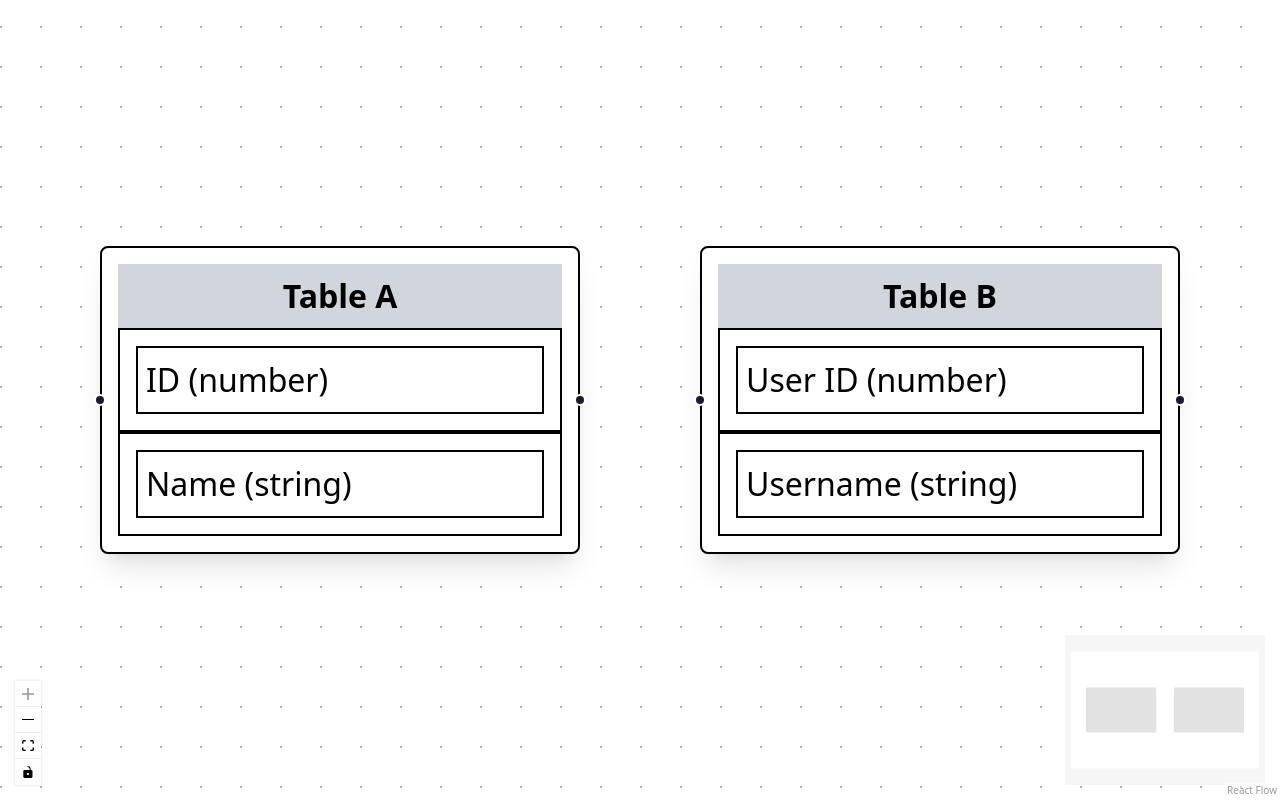
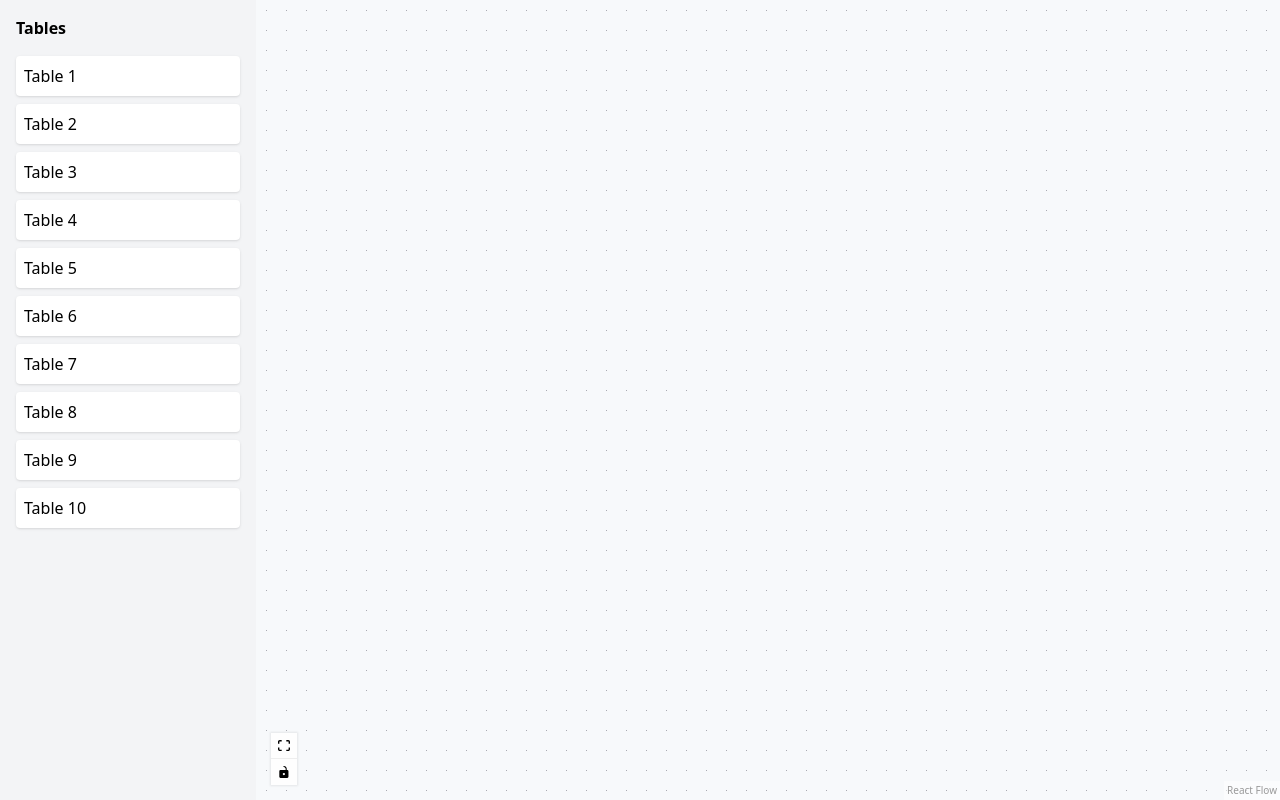
Before and after one commit to sai-public-user/saal-interview-task, a React (Vite) app: page / in a window 1280 px wide. Built offline with nearby package versions, Linux system fonts and the light colour scheme.

Commit message:
intermediate commit

```diff
--- a/package.json
+++ b/package.json
@@ -12,6 +12,7 @@
   "dependencies": {
     "@tailwindcss/vite": "^4.0.14",
     "@xyflow/react": "^12.4.4",
+    "dagre": "^0.8.5",
     "react": "^19.0.0",
     "react-dnd": "^16.0.1",
     "react-dnd-html5-backend": "^16.0.1",
--- a/src/App.jsx
+++ b/src/App.jsx
@@ -167,6 +167,72 @@ const App = () => {
     setDraggedRow({ tableId, columnId, dataType });
   };
 
+  // const handleRowDrop = (e, targetTableId, targetColumnId, targetDataType) => {
+  //   e.preventDefault();
+  //   e.stopPropagation();
+
+  //   if (!draggedRow) return;
+
+  //   // Validate data types
+  //   if (draggedRow.dataType !== targetDataType) {
+  //     alert("Data types do not match!");
+  //     return;
+  //   }
+
+  //   // Create a connection
+  //   const newEdge = {
+  //     id: `edge-${edges.length + 1}`,
+  //     source: draggedRow.tableId,
+  //     sourceHandle: `${draggedRow.tableId}-${draggedRow.columnId}-left`,
+  //     target: targetTableId,
+  //     targetHandle: `${targetTableId}-${targetColumnId}-right`,
+  //     type: "custom",
+  //   };
+
+  //   setEdges((eds) => addEdge(newEdge, eds));
+  //   setDraggedRow(null);
+  // };
+
+  // const handleConnect = (connection) => {
+  //   const sourceNode = nodes.find((node) => node.id === connection.source);
+  //   const targetNode = nodes.find((node) => node.id === connection.target);
+
+  //   const sourceColumn = sourceNode.data.columns.find(
+  //     (col) => col.column_id === connection.sourceHandle.split("-")[1]
+  //   );
+  //   const targetColumn = targetNode.data.columns.find(
+  //     (col) => col.column_id === connection.targetHandle.split("-")[1]
+  //   );
+
+  //   if (sourceColumn.column_data_type === targetColumn.column_data_type) {
+  //     const newEdge = {
+  //       ...connection,
+  //       id: `edge-${edges.length + 1}`,
+  //       label: (
+  //         <div className="flex items-center gap-1">
+  //           <span className="text-sm">=</span>
+  //           <svg
+  //             xmlns="http://www.w3.org/2000/svg"
+  //             width="16"
+  //             height="16"
+  //             viewBox="0 0 24 24"
+  //             fill="none"
+  //             stroke="currentColor"
+  //             strokeWidth="2"
+  //             strokeLinecap="round"
+  //             strokeLinejoin="round"
+  //           >
+  //             <path d="M20 6L9 17l-5-5" />
+  //           </svg>
+  //         </div>
+  //       ),
+  //     };
+  //     setEdges((eds) => addEdge(newEdge, eds));
+  //   } else {
+  //     alert("Data types do not match!");
+  //   }
+  // };
+
   const handleRowDrop = (e, targetTableId, targetColumnId, targetDataType) => {
     e.preventDefault();
     e.stopPropagation();
@@ -179,13 +245,13 @@ const App = () => {
       return;
     }
 
-    // Create a connection
+    // Create a connection (edge) at row level
     const newEdge = {
       id: `edge-${edges.length + 1}`,
       source: draggedRow.tableId,
-      sourceHandle: `${draggedRow.tableId}-${draggedRow.columnId}-left`,
+      sourceHandle: `${draggedRow.tableId}-${draggedRow.columnId}`, // Handle unique to row
       target: targetTableId,
-      targetHandle: `${targetTableId}-${targetColumnId}-right`,
+      targetHandle: `${targetTableId}-${targetColumnId}`,
       type: "custom",
     };
 
@@ -194,39 +260,29 @@ const App = () => {
   };
 
   const handleConnect = (connection) => {
-    const sourceNode = nodes.find((node) => node.id === connection.source);
-    const targetNode = nodes.find((node) => node.id === connection.target);
+    const [sourceTableId, sourceColumnId] = connection.sourceHandle.split("-");
+    const [targetTableId, targetColumnId] = connection.targetHandle.split("-");
 
-    const sourceColumn = sourceNode.data.columns.find(
-      (col) => col.column_id === connection.sourceHandle.split("-")[1]
+    const sourceNode = nodes.find((node) => node.id === sourceTableId);
+    const targetNode = nodes.find((node) => node.id === targetTableId);
+
+    const sourceColumn = sourceNode?.data.columns.find(
+      (col) => col.column_id === sourceColumnId
     );
-    const targetColumn = targetNode.data.columns.find(
-      (col) => col.column_id === connection.targetHandle.split("-")[1]
+    const targetColumn = targetNode?.data.columns.find(
+      (col) => col.column_id === targetColumnId
     );
 
-    if (sourceColumn.column_data_type === targetColumn.column_data_type) {
+    if (sourceColumn?.column_data_type === targetColumn?.column_data_type) {
       const newEdge = {
-        ...connection,
         id: `edge-${edges.length + 1}`,
-        label: (
-          <div className="flex items-center gap-1">
-            <span className="text-sm">=</span>
-            <svg
-              xmlns="http://www.w3.org/2000/svg"
-              width="16"
-              height="16"
-              viewBox="0 0 24 24"
-              fill="none"
-              stroke="currentColor"
-              strokeWidth="2"
-              strokeLinecap="round"
-              strokeLinejoin="round"
-            >
-              <path d="M20 6L9 17l-5-5" />
-            </svg>
-          </div>
-        ),
+        source: sourceTableId,
+        sourceHandle: `${sourceTableId}-${sourceColumnId}`,
+        target: targetTableId,
+        targetHandle: `${targetTableId}-${targetColumnId}`,
+        type: "custom",
       };
+
       setEdges((eds) => addEdge(newEdge, eds));
     } else {
       alert("Data types do not match!");
--- a/src/components/FlowCanvas.jsx
+++ b/src/components/FlowCanvas.jsx
@@ -1,13 +1,13 @@
 import React, { useState, useCallback } from "react";
 import {
   addEdge,
+  ReactFlow,
   Background,
   Controls,
   MiniMap,
   ReactFlowProvider,
   useEdgesState,
   useNodesState,
-  ReactFlow,
   Handle,
   Position,
 } from "@xyflow/react";
@@ -16,10 +16,10 @@ import { useDrag, useDrop } from "react-dnd";
 
 const ItemType = "ROW";
 
-const Row = ({ row, tableId, onDrop }) => {
+const RowNode = ({ id, data, onDrop }) => {
   const [{ isDragging }, drag] = useDrag({
     type: ItemType,
-    item: { ...row, tableId },
+    item: { id, ...data },
     collect: (monitor) => ({
       isDragging: monitor.isDragging(),
     }),
@@ -27,43 +27,42 @@ const Row = ({ row, tableId, onDrop }) => {
 
   const [{ isOver }, drop] = useDrop({
     accept: ItemType,
-    drop: (item) => onDrop(item, row),
+    drop: (item) => onDrop(item, { id, ...data }),
     collect: (monitor) => ({
       isOver: monitor.isOver(),
     }),
   });
 
   return (
-    <div ref={drop} className={`border p-2 ${isOver ? "bg-gray-200" : ""}`}>
-      <div ref={drag} className="cursor-pointer bg-white p-1 border">
-        {row.name} ({row.dataType})
+    <div
+      ref={drop}
+      className={`p-1 bg-white border rounded shadow-sm ${
+        isOver ? "bg-gray-200" : ""
+      }`}
+    >
+      <div
+        ref={drag}
+        className="cursor-pointer text-sm font-bold flex items-center"
+      >
+        {data.name} ({data.dataType})
+        <Handle type="source" position={Position.Right} id={id} />
+        <Handle type="target" position={Position.Left} id={id} />
       </div>
     </div>
   );
 };
 
-const TableNode = ({ data }) => {
-  const onDrop = (draggedRow, targetRow) => {
-    if (draggedRow.tableId === data.id) return; // Prevent self-connection
-    if (draggedRow.dataType !== targetRow.dataType) {
-      alert("Data types do not match!");
-      return;
-    }
-    data.onConnect(draggedRow, targetRow);
-  };
-
+const TableNode = ({ data, onDrop }) => {
   return (
     <div className="bg-white shadow-lg border w-60 p-2 rounded">
-      <div className="bg-gray-300 font-bold text-center py-1 sticky top-0">
-        {data.label}
+      <div className="bg-gray-300 font-bold text-center py-1 flex justify-between items-center cursor-move">
+        <span>{data.label}</span>
       </div>
-      <div>
+      <div className="flex flex-col gap-1">
         {data.rows.map((row) => (
-          <Row key={row.id} row={row} tableId={data.id} onDrop={onDrop} />
+          <RowNode key={row.id} id={row.id} data={row} onDrop={onDrop} />
         ))}
       </div>
-      <Handle type="source" position={Position.Right} id="right" />
-      <Handle type="target" position={Position.Left} id="left" />
     </div>
   );
 };
@@ -79,8 +78,8 @@ const FlowCanvas = () => {
       data: {
         label: "Table A",
         rows: [
-          { id: "1a", name: "ID", dataType: "number" },
-          { id: "1b", name: "Name", dataType: "string" },
+          { id: "1a", name: "UserID", dataType: "number" },
+          { id: "1b", name: "Email", dataType: "string" },
         ],
       },
     },
@@ -91,8 +90,8 @@ const FlowCanvas = () => {
       data: {
         label: "Table B",
         rows: [
-          { id: "2a", name: "User ID", dataType: "number" },
-          { id: "2b", name: "Username", dataType: "string" },
+          { id: "2a", name: "OrderID", dataType: "number" },
+          { id: "2b", name: "Product", dataType: "string" },
         ],
       },
     },
@@ -102,16 +101,18 @@ const FlowCanvas = () => {
   const [edges, setEdges, onEdgesChange] = useEdgesState([]);
 
   const onConnect = (draggedRow, targetRow) => {
-    setEdges((eds) =>
-      addEdge(
-        {
-          id: `${draggedRow.id}-${targetRow.id}`,
-          source: draggedRow.id,
-          target: targetRow.id,
-        },
-        eds
-      )
-    );
+    if (draggedRow.dataType !== targetRow.dataType) {
+      alert("Data types do not match!");
+      return;
+    }
+    setEdges((prevEdges) => [
+      ...prevEdges,
+      {
+        id: `${draggedRow.id}-${targetRow.id}`,
+        source: draggedRow.id,
+        target: targetRow.id,
+      },
+    ]);
   };
 
   return (
--- a/src/main.jsx
+++ b/src/main.jsx
@@ -11,10 +11,10 @@ import { HTML5Backend } from "react-dnd-html5-backend";
 createRoot(document.getElementById("root")).render(
   <StrictMode>
     <ReactFlowProvider>
-      {/* <App /> */}
-      <DndProvider backend={HTML5Backend}>
+      <App />
+      {/* <DndProvider backend={HTML5Backend}>
         <FlowCanvas />
-      </DndProvider>
+      </DndProvider> */}
     </ReactFlowProvider>
   </StrictMode>
 );
```
Also changed, not shown: 1 other file (tests, documents, lock files or other folders).
